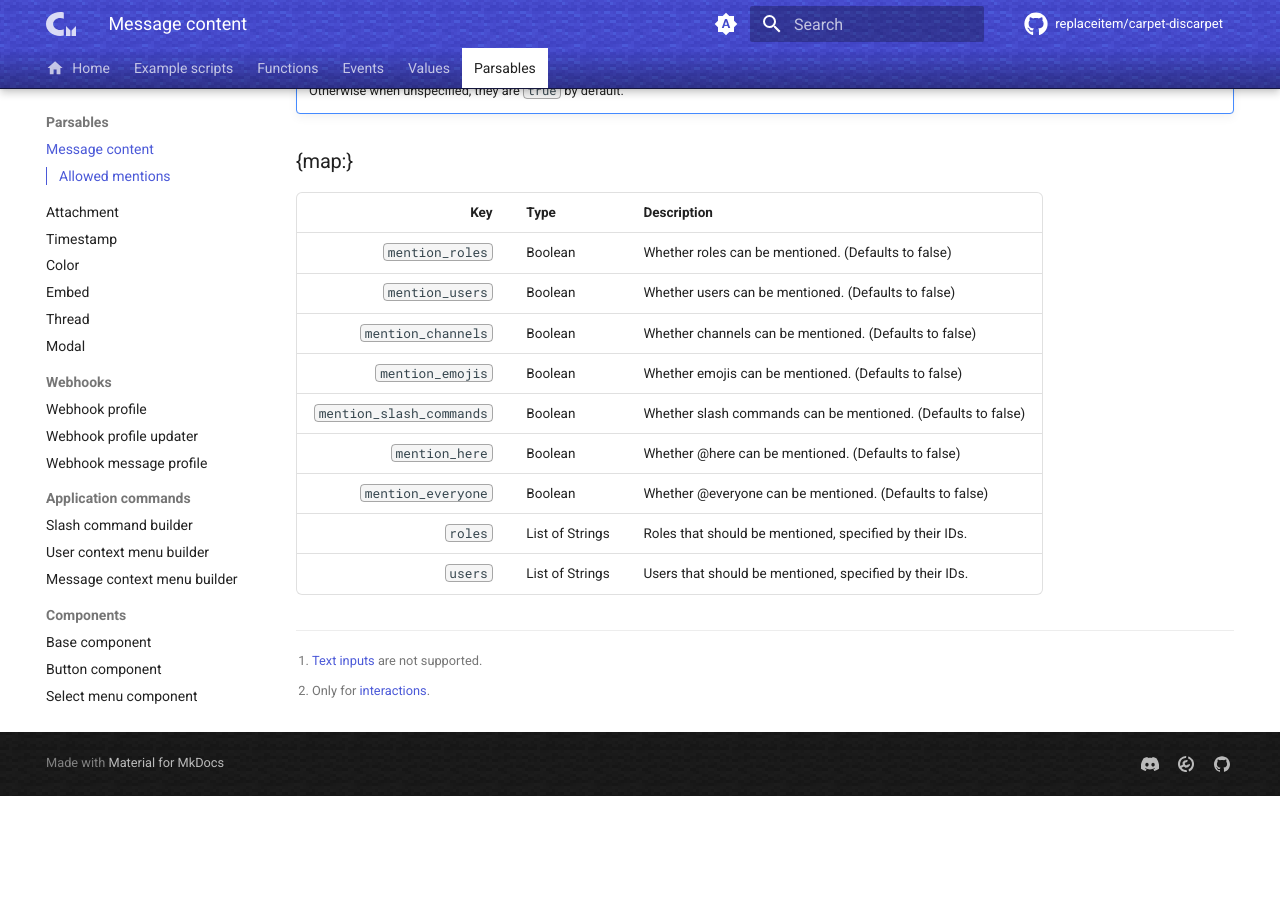
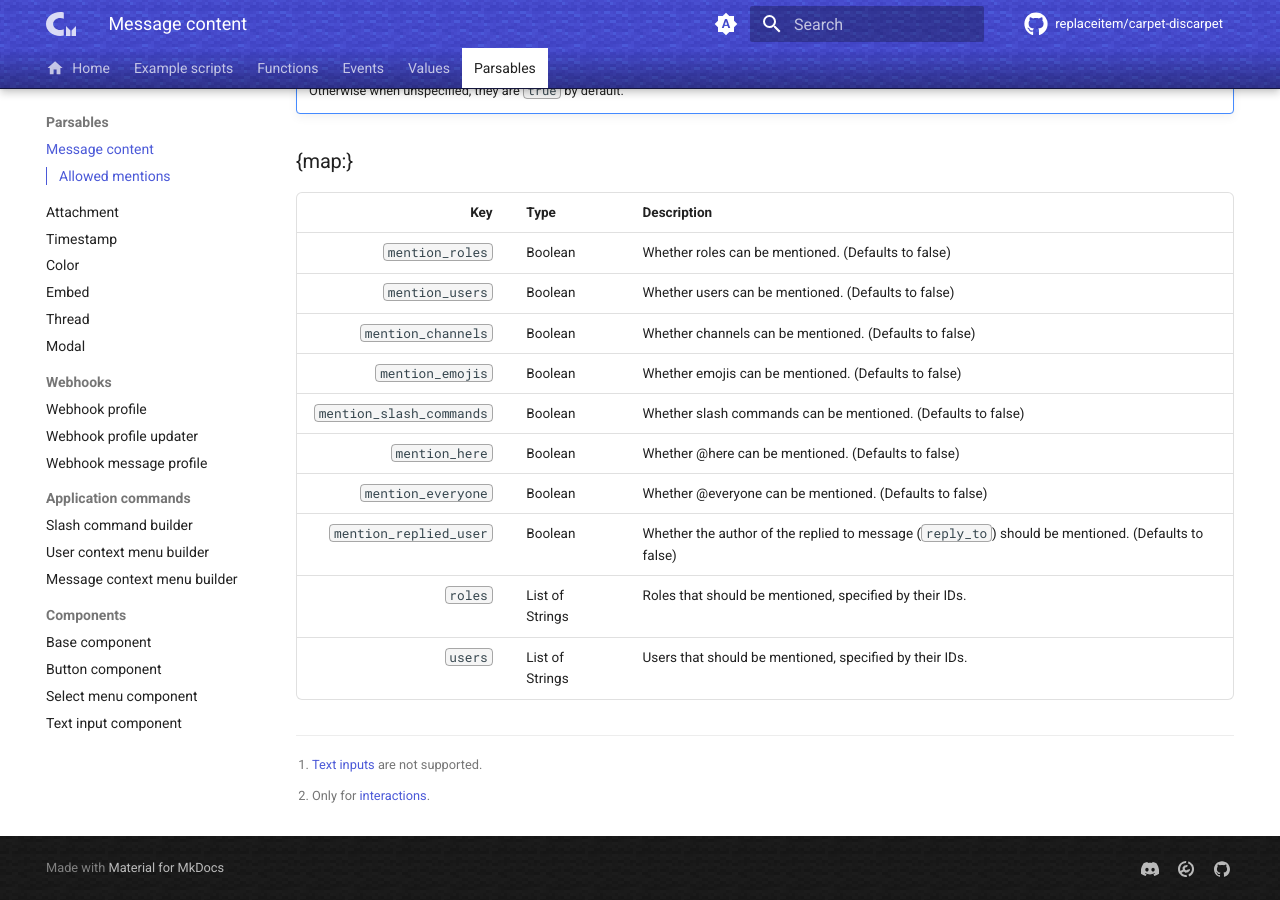
Before and after one commit to replaceitem/carpet-discarpet, an MkDocs documentation site: the page built from docs/pages/parsables/message-content.md, in a window 1280 px wide and 900 px high, scrolled down 1200 px. Built offline with MkDocs 1.6.1 and Material for MkDocs 9.7.7, drawn with Linux system fonts in a browser that asks for light colours; comment, search, counter and statistics services are not loaded; before the commit the page ends 1996 px from its top, so only the background shows below that.

Commit message:
Added mention_replied_user to allowed mentions

```diff
--- a/docs/pages/parsables/message-content.md
+++ b/docs/pages/parsables/message-content.md
@@ -38,17 +38,18 @@
 
 ### {map:}
 
-|                           Key | Type            | Description                                                  |
-|------------------------------:|:----------------|:-------------------------------------------------------------|
-|          `mention_roles` {:?} | Boolean         | Whether roles can be mentioned. (Defaults to false)          |
-|          `mention_users` {:?} | Boolean         | Whether users can be mentioned. (Defaults to false)          |
-|       `mention_channels` {:?} | Boolean         | Whether channels can be mentioned. (Defaults to false)       |
-|         `mention_emojis` {:?} | Boolean         | Whether emojis can be mentioned. (Defaults to false)         |
-| `mention_slash_commands` {:?} | Boolean         | Whether slash commands can be mentioned. (Defaults to false) |
-|           `mention_here` {:?} | Boolean         | Whether @here can be mentioned. (Defaults to false)          |
-|       `mention_everyone` {:?} | Boolean         | Whether @everyone can be mentioned. (Defaults to false)      |
-|                  `roles` {:?} | List of Strings | Roles that should be mentioned, specified by their IDs.      |
-|                  `users` {:?} | List of Strings | Users that should be mentioned, specified by their IDs.      |
+|                           Key | Type            | Description                                                                                        |
+|------------------------------:|:----------------|:---------------------------------------------------------------------------------------------------|
+|          `mention_roles` {:?} | Boolean         | Whether roles can be mentioned. (Defaults to false)                                                |
+|          `mention_users` {:?} | Boolean         | Whether users can be mentioned. (Defaults to false)                                                |
+|       `mention_channels` {:?} | Boolean         | Whether channels can be mentioned. (Defaults to false)                                             |
+|         `mention_emojis` {:?} | Boolean         | Whether emojis can be mentioned. (Defaults to false)                                               |
+| `mention_slash_commands` {:?} | Boolean         | Whether slash commands can be mentioned. (Defaults to false)                                       |
+|           `mention_here` {:?} | Boolean         | Whether @here can be mentioned. (Defaults to false)                                                |
+|       `mention_everyone` {:?} | Boolean         | Whether @everyone can be mentioned. (Defaults to false)                                            |
+|   `mention_replied_user` {:?} | Boolean         | Whether the author of the replied to message (`reply_to`) should be mentioned. (Defaults to false) |
+|                  `roles` {:?} | List of Strings | Roles that should be mentioned, specified by their IDs.                                            |
+|                  `users` {:?} | List of Strings | Users that should be mentioned, specified by their IDs.                                            |
 
 
 
```
Also changed, not shown: changelog.md (+1 -0 lines), 1 other file.
